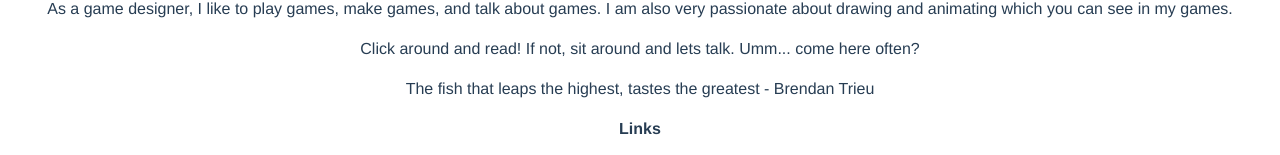
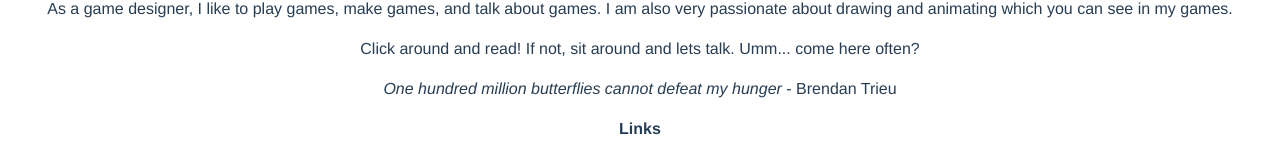
Before and after one commit to Beepered/Portfolio, a Vue app: page / in a window 1280 px wide. Shown: the part 394-549 px from the top of the page. Built offline with nearby package versions, Linux system fonts and the light colour scheme.

Commit message:
random quotes

```diff
--- a/src/components/QuoteGenerator.vue
+++ b/src/components/QuoteGenerator.vue
@@ -1,5 +1,8 @@
 <template>
-    <blockquote>{{ quote }} - Brendan Trieu</blockquote>
+    <blockquote>
+        <i>{{ quote }}</i>
+        - Brendan Trieu
+    </blockquote>
 </template>
 
 <script>
@@ -21,15 +24,12 @@ export default {
         }
     },
     methods: {
-        RandomQuote: async () => {
-            const linesCount = await getLinesCount();
-            const randomLineIndex = Math.floor(Math.random() * linesCount + 1);
-            this.quote = await getLineContent(randomLineIndex)
-        },
         processFileContent(content) {
             const lines = content.split('\n').filter(line => line.trim() !== ''); // Filter out empty lines
             if (lines.length > 0) {
-                const randomIndex = Math.floor(Math.random() * lines.length);
+                const min = Math.ceil(0);
+                const max = Math.floor(lines.length);
+                const randomIndex = Math.floor(Math.random() * (max - min + 1)) + min;
                 this.quote = lines[randomIndex];
             }
         },
```
